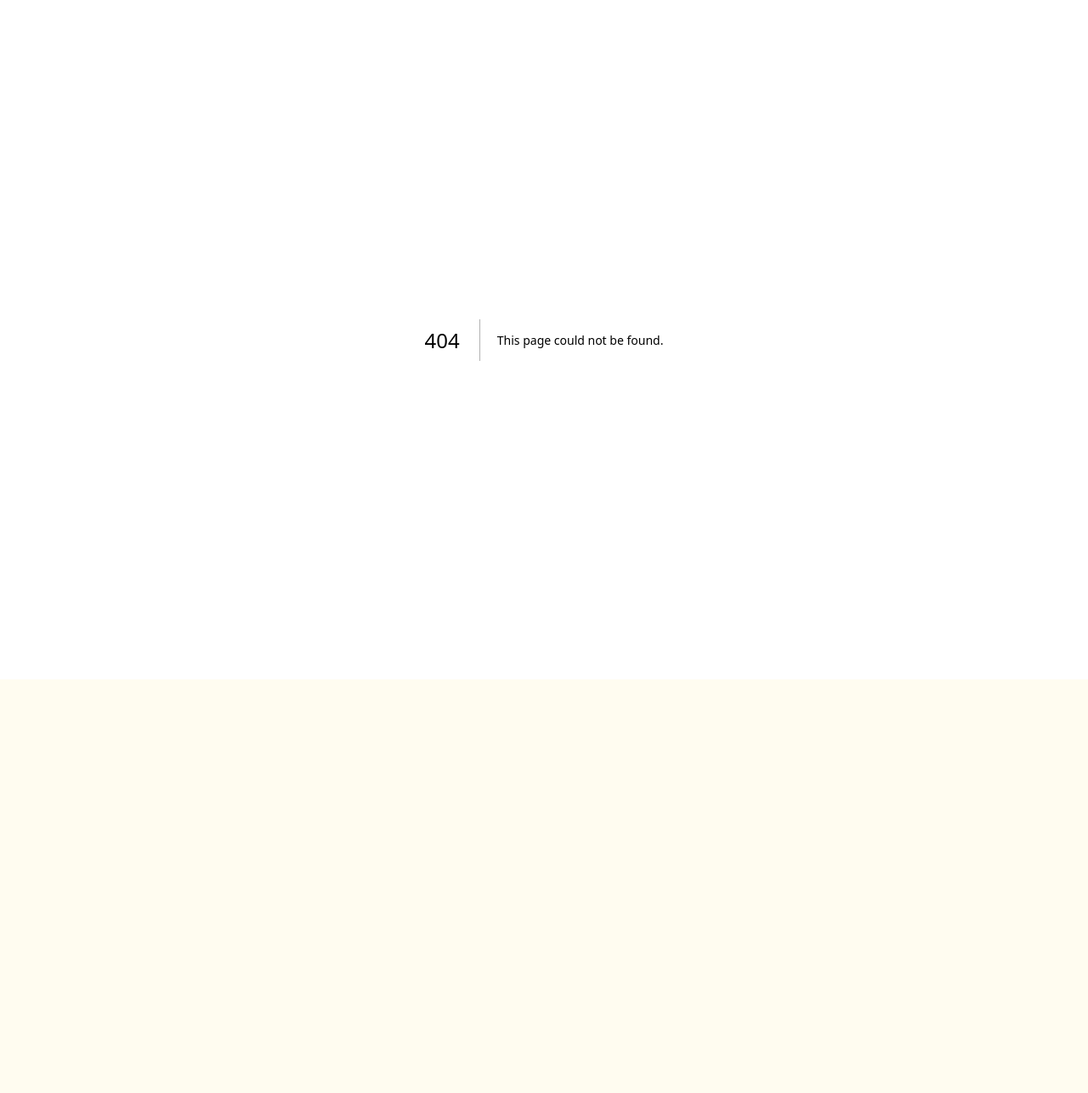
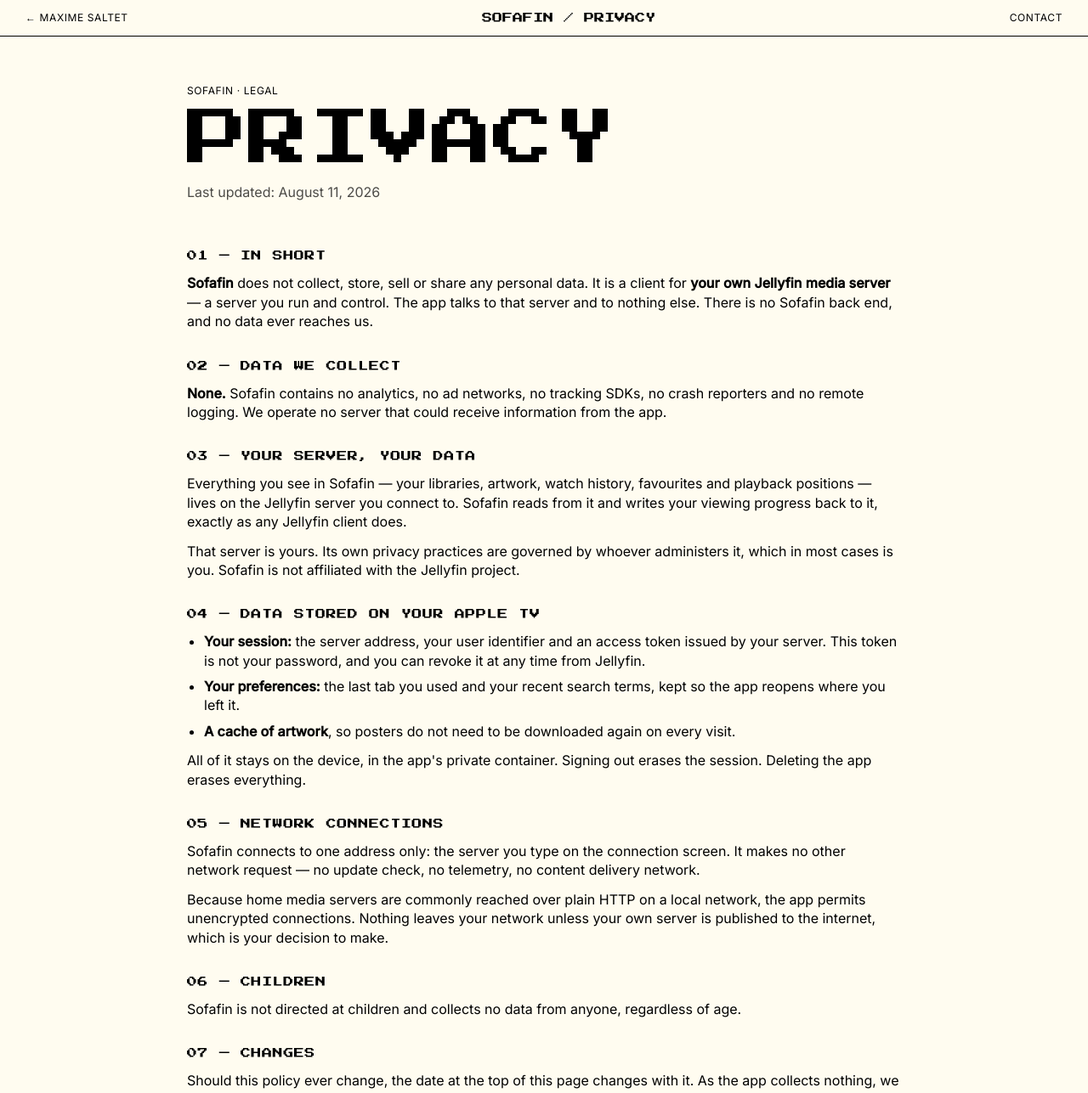
Before and after one commit to McSon2/Portfolio, a Next.js app: page /sofafin/privacy in a window 1280 px wide. Before the commit this address had no page. Shown: the top 1287 px of the page at 85% size. Before the commit the page ends 800 px from the top, so only its background shows below. Built offline with nearby package versions, Linux system fonts and the light colour scheme.

Commit message:
Add privacy page URL to sitemap with yearly change frequency and priority. This update enhances the sitemap's coverage of site content.

```diff
--- a/app/sitemap.ts
+++ b/app/sitemap.ts
@@ -249,6 +249,12 @@
       priority: 0.5,
     },
     {
+      url: "https://maximesaltet.com/sofafin/privacy",
+      lastModified: new Date(),
+      changeFrequency: "yearly",
+      priority: 0.5,
+    },
+    {
       url: "https://maximesaltet.com/glimmer",
       lastModified: new Date(),
       changeFrequency: "monthly",
--- /dev/null
+++ b/app/sofafin/privacy/page.tsx
@@ -0,0 +1,201 @@
+import type { Metadata } from "next";
+import Link from "next/link";
+import { CrossAppNav } from "@/components/layout/CrossAppNav";
+
+const LAST_UPDATED = "August 11, 2026";
+const APP_NAME = "Sofafin";
+const DEVELOPER = "Maxime Saltet";
+const CONTACT_EMAIL = "hello@maximesaltet.com";
+
+export const metadata: Metadata = {
+  title: "Sofafin — Privacy Policy",
+  description:
+    "Privacy policy for Sofafin, a native Jellyfin client for Apple TV. The app talks only to the media server you choose. No analytics, no tracking, no third-party services.",
+  alternates: {
+    canonical: "https://maximesaltet.com/sofafin/privacy",
+  },
+  robots: { index: true, follow: true },
+};
+
+export default function SofafinPrivacy() {
+  return (
+    <div className="min-h-screen flex flex-col">
+      <PrivacyHeader />
+
+      <main className="flex-1 mx-auto w-full max-w-[900px] px-[30px] py-[58px]">
+        <div className="mb-[58px]">
+          <p className="text-caption uppercase tracking-wider mb-[15px]">
+            Sofafin · Legal
+          </p>
+          <h1 className="font-display text-display-sm">PRIVACY</h1>
+          <p className="text-body mt-[15px] opacity-70">
+            Last updated: {LAST_UPDATED}
+          </p>
+        </div>
+
+        <div className="space-y-[35px] text-body leading-[1.55]">
+          <Section title="01 — In short">
+            <p>
+              <strong>{APP_NAME}</strong> does not collect, store, sell or share
+              any personal data. It is a client for{" "}
+              <strong>your own Jellyfin media server</strong> — a server you run
+              and control. The app talks to that server and to nothing else.
+              There is no {APP_NAME} back end, and no data ever reaches us.
+            </p>
+          </Section>
+
+          <Section title="02 — Data we collect">
+            <p>
+              <strong>None.</strong> {APP_NAME} contains no analytics, no ad
+              networks, no tracking SDKs, no crash reporters and no remote
+              logging. We operate no server that could receive information from
+              the app.
+            </p>
+          </Section>
+
+          <Section title="03 — Your server, your data">
+            <p>
+              Everything you see in {APP_NAME} — your libraries, artwork, watch
+              history, favourites and playback positions — lives on the Jellyfin
+              server you connect to. {APP_NAME} reads from it and writes your
+              viewing progress back to it, exactly as any Jellyfin client does.
+            </p>
+            <p>
+              That server is yours. Its own privacy practices are governed by
+              whoever administers it, which in most cases is you. {APP_NAME} is
+              not affiliated with the Jellyfin project.
+            </p>
+          </Section>
+
+          <Section title="04 — Data stored on your Apple TV">
+            <ul className="space-y-[8px] list-disc ml-[20px]">
+              <li>
+                <strong>Your session:</strong> the server address, your user
+                identifier and an access token issued by your server. This token
+                is not your password, and you can revoke it at any time from
+                Jellyfin.
+              </li>
+              <li>
+                <strong>Your preferences:</strong> the last tab you used and your
+                recent search terms, kept so the app reopens where you left it.
+              </li>
+              <li>
+                <strong>A cache of artwork</strong>, so posters do not need to be
+                downloaded again on every visit.
+              </li>
+            </ul>
+            <p>
+              All of it stays on the device, in the app&apos;s private container.
+              Signing out erases the session. Deleting the app erases everything.
+            </p>
+          </Section>
+
+          <Section title="05 — Network connections">
+            <p>
+              {APP_NAME} connects to one address only: the server you type on the
+              connection screen. It makes no other network request — no update
+              check, no telemetry, no content delivery network.
+            </p>
+            <p>
+              Because home media servers are commonly reached over plain HTTP on
+              a local network, the app permits unencrypted connections. Nothing
+              leaves your network unless your own server is published to the
+              internet, which is your decision to make.
+            </p>
+          </Section>
+
+          <Section title="06 — Children">
+            <p>
+              {APP_NAME} is not directed at children and collects no data from
+              anyone, regardless of age.
+            </p>
+          </Section>
+
+          <Section title="07 — Changes">
+            <p>
+              Should this policy ever change, the date at the top of this page
+              changes with it. As the app collects nothing, we expect such
+              changes to be rare.
+            </p>
+          </Section>
+
+          <Section title="08 — Contact">
+            <p>
+              Questions about this policy:{" "}
+              <a
+                href={`mailto:${CONTACT_EMAIL}`}
+                className="underline hover:opacity-60"
+              >
+                {CONTACT_EMAIL}
+              </a>
+              .
+            </p>
+          </Section>
+        </div>
+
+        <CrossAppNav currentSlug="sofafin" />
+      </main>
+
+      <footer
+        className="mt-[58px]"
+        style={{ borderTop: "1px solid var(--color-terminal-black)" }}
+      >
+        <div className="mx-auto flex max-w-[1600px] items-center justify-center px-[30px] py-[30px]">
+          <p className="text-caption uppercase tracking-wider">
+            © {new Date().getFullYear()} — {DEVELOPER}
+          </p>
+        </div>
+      </footer>
+    </div>
+  );
+}
+
+function Section({
+  title,
+  children,
+}: {
+  title: string;
+  children: React.ReactNode;
+}) {
+  return (
+    <section>
+      <h2 className="font-display text-caption uppercase tracking-wider mb-[15px]">
+        {title}
+      </h2>
+      <div className="space-y-[12px]">{children}</div>
+    </section>
+  );
+}
+
+function PrivacyHeader() {
+  return (
+    <header
+      className="sticky top-0 z-50"
+      style={{
+        background: "var(--color-cream-vellum)",
+        borderBottom: "1px solid var(--color-terminal-black)",
+      }}
+    >
+      <nav className="mx-auto flex max-w-[1600px] items-center justify-between px-[30px] py-[15px]">
+        <Link
+          href="/"
+          className="text-caption uppercase tracking-wider hover:opacity-60"
+        >
+          ← Maxime Saltet
+        </Link>
+        <span
+          className="font-display text-caption hidden md:inline-block"
+          aria-label="Sofafin Privacy Policy"
+        >
+          SOFAFIN / PRIVACY
+        </span>
+        <a
+          href={`mailto:${CONTACT_EMAIL}`}
+          className="text-caption uppercase tracking-wider hover:opacity-60"
+        >
+          Contact
+        </a>
+      </nav>
+    </header>
+  );
+}
```
